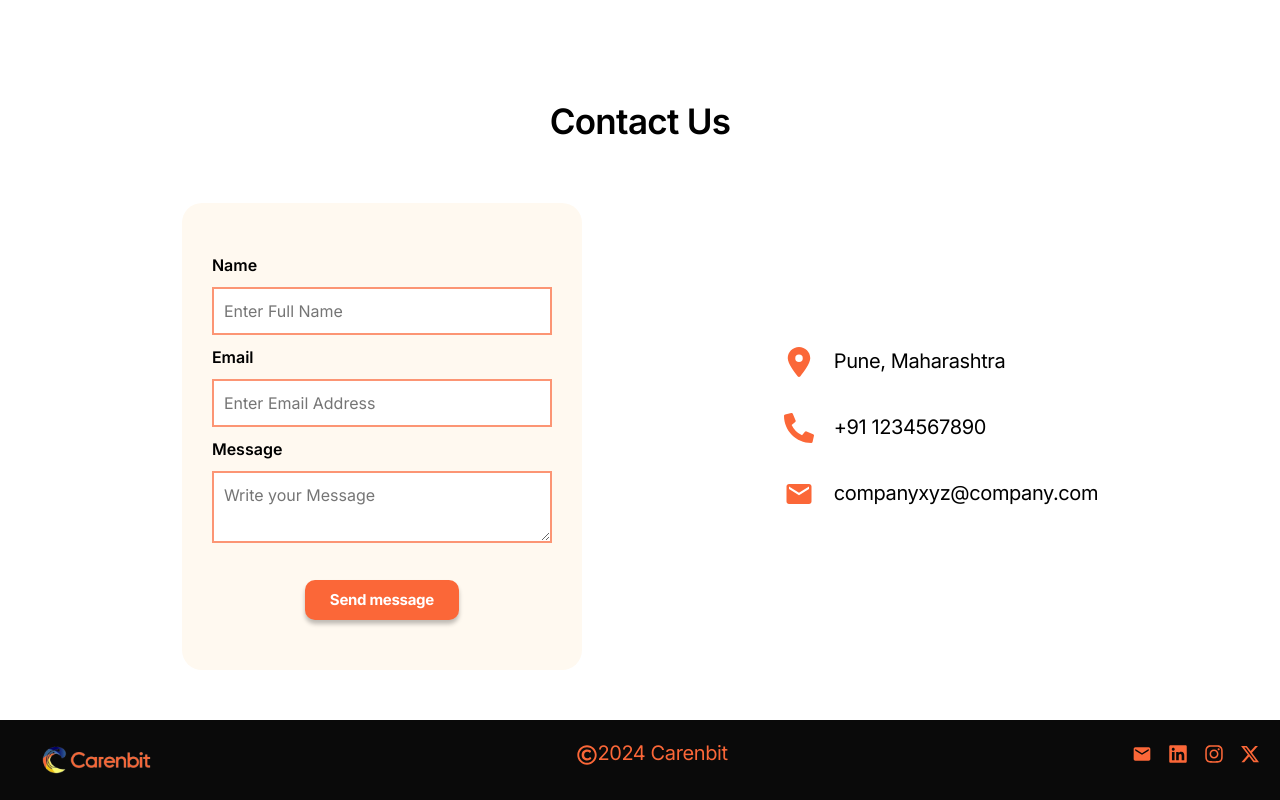
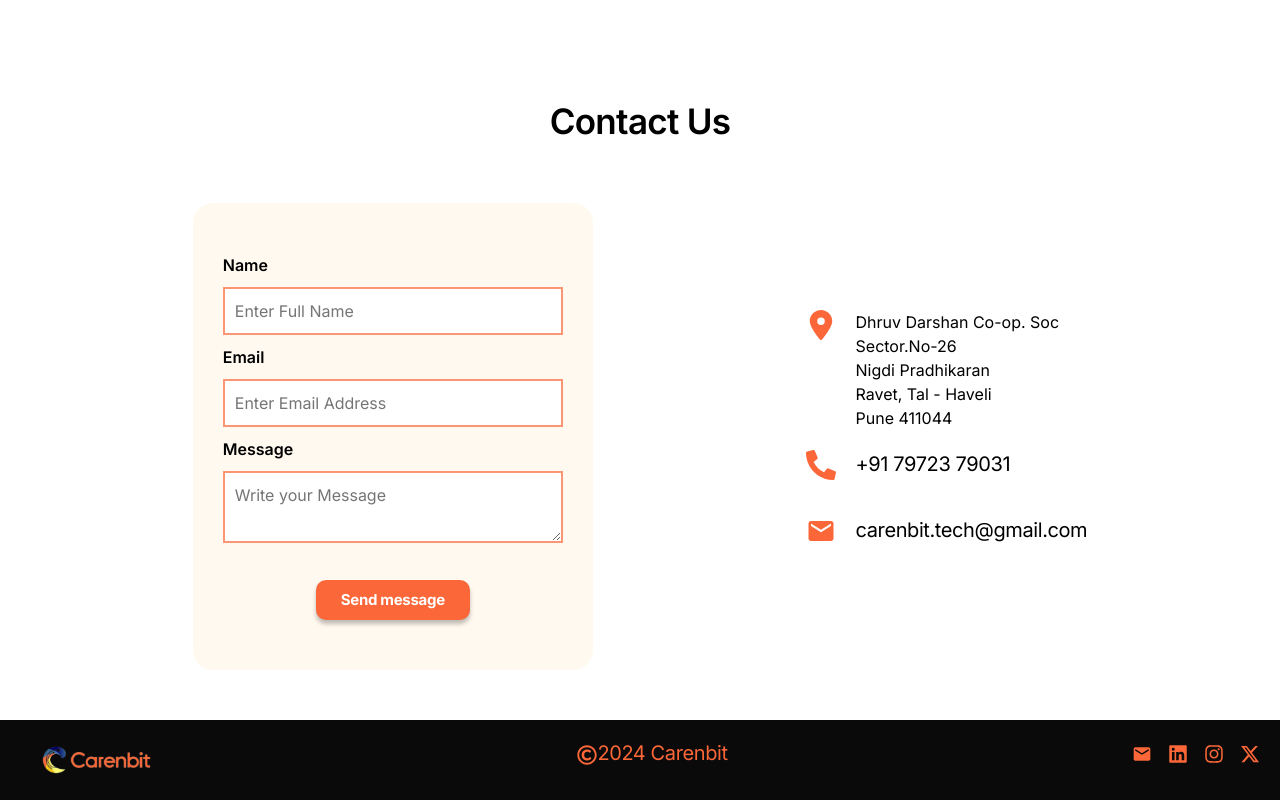
Before and after one commit to Carenbit/carenbitdev, a React (Create React App) app: page / in a window 1280 px wide. Shown: the part 4618-5418 px from the top of the page. Built offline with nearby package versions, Linux system fonts and the light colour scheme.

Commit message:
Update contact details

```diff
--- a/src/component/ContactUs/ContactUs.css
+++ b/src/component/ContactUs/ContactUs.css
@@ -70,6 +70,15 @@ p {
   font-weight: 600;
   line-height: 48px;
   letter-spacing: -0.02em;
+}
+.addressBox {
+  display: flex;
+  gap: 20px;
+}
+
+.address {
+  display: flex;
+  flex-direction: column;
 }
 
 .contactBox {
--- a/src/component/ContactUs/ContactUs.js
+++ b/src/component/ContactUs/ContactUs.js
@@ -13,7 +13,7 @@ import { motion } from "framer-motion";
 import carenbit from "../../assets/carenbit.png";
 
 const ContactUs = () => {
-  const [state, handleSubmit] = useForm("mwkjdqza");
+  const [state, handleSubmit] = useForm("xzbnrgyp");
   const [success, setSuccess] = React.useState(false);
   const [error, setError] = React.useState(false);
 
@@ -120,17 +120,22 @@ const ContactUs = () => {
           <ValidationError errors={state.errors} />
         </form>
         <div className="contactBox">
-          <p>
+          <div className="addressBox">
             <FaLocationDot className="contactIcon" />
-            <span className="spacing">Pune, Maharashtra</span>
-          </p>
+            <div className="address">
+              <span>Dhruv Darshan Co-op. Soc</span>
+              <span> Sector.No-26 </span>
+              <span>Nigdi Pradhikaran </span>Ravet, Tal - Haveli
+              <span> Pune 411044</span>
+            </div>
+          </div>
           <p>
             <FaPhoneAlt className="contactIcon" />
-            <span className="spacing">+91 1234567890</span>
+            <span className="spacing">+91 79723 79031 </span>
           </p>
           <p>
             <MdEmail className="contactIcon" />
-            <span className="spacing">companyxyz@company.com</span>
+            <span className="spacing">carenbit.tech@gmail.com</span>
           </p>
         </div>
       </div>
@@ -145,7 +150,7 @@ const ContactUs = () => {
         <div className=" d-flex justify-content-between gap-3">
           <span className="contactDetails">
             <a
-              href="mailto:companyxyz@gmail.com"
+              href="mailto:carenbit.tech@gmail.com"
               target="_blank"
               rel="noreferrer"
             >
@@ -154,7 +159,7 @@ const ContactUs = () => {
           </span>
           <span className="contactDetails">
             <a
-              href="https://linkedin.com/in/carenbit"
+              href="https://www.linkedin.com/company/carenbit/"
               target="_blank"
               rel="noreferrer"
             >
--- a/src/component/Home/Home.js
+++ b/src/component/Home/Home.js
@@ -12,7 +12,11 @@ const Home = () => {
           Explore Carenbit's PLM Solutions for Enhanced Product Lifecycle
           Management.
         </p>
-        <a href="mailto:companyxyz@gmail.com" target="_blank" rel="noreferrer">
+        <a
+          href="mailto:carenbit.tech@gmail.com"
+          target="_blank"
+          rel="noreferrer"
+        >
           <button>
             <MdEmail className="mailIcon" />
             Quick Enquiry
```
